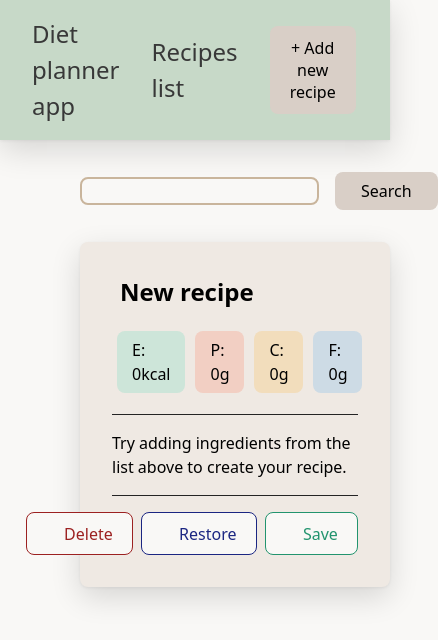
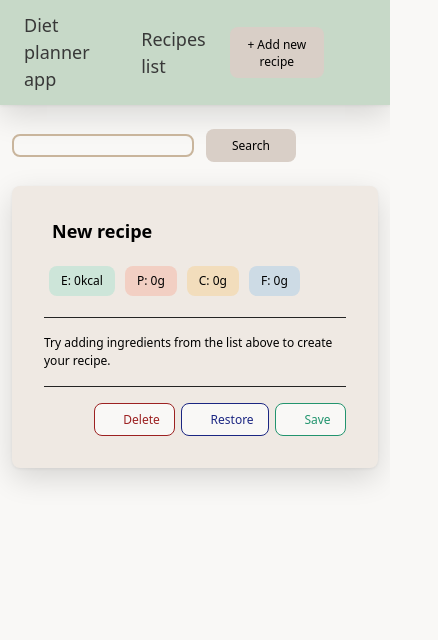
Before and after one commit to Nezxie/Diet-planner, a React (Vite) app: page /#/recipe/1 in a window 390 px wide. Shown: the top 640 px of the page, 438 px wide, since content can reach past the window. Built offline with nearby package versions, Linux system fonts and the light colour scheme; some icons are missing.

Commit message:
fixed styling for mobile/minimum of responsivity

```diff
--- a/src/styles/MacroLabel.css
+++ b/src/styles/MacroLabel.css
@@ -7,7 +7,7 @@
 .label{
     color:var(---label-text-color);
     font-weight: 500;
-    padding: 7px 15px;
+    padding: .5em 1em;
     border-radius: var(--border-radius);
     margin: 5px;
 }
--- a/src/styles/Recipe.css
+++ b/src/styles/Recipe.css
@@ -1,4 +1,10 @@
 .edit-recipe-body{
-    margin-left: 5em;
-    max-width: 1000px;
+    margin:0em 1em;
 }
+
+@media only screen and (min-width: 1000px){
+     .edit-recipe-body{
+        margin:0em auto;
+        max-width: 1000px;
+    }
+}
--- a/src/styles/RecipeListPage.css
+++ b/src/styles/RecipeListPage.css
@@ -1,6 +1,13 @@
+
 .recipe-list-body{
-    margin-left:5em;
-    max-width: 1000px;
+    margin:0em 1em;
+}
+
+@media only screen and (min-width: 1000px){
+    .recipe-list-body{
+        margin:0em auto;
+        max-width: 1000px;
+    }
 }
 
 .recipe-list-toolbar{
--- a/src/styles/index.css
+++ b/src/styles/index.css
@@ -165,3 +165,15 @@ button:focus,
 button:focus-visible {
   outline: 4px auto -webkit-focus-ring-color;
 }
+
+@media only screen and (max-width: 900px){
+  body{
+    font-size: 14px;
+  }
+}
+
+@media only screen and (max-width: 600px){
+  body{
+    font-size: 12px;
+  }
+}
```
